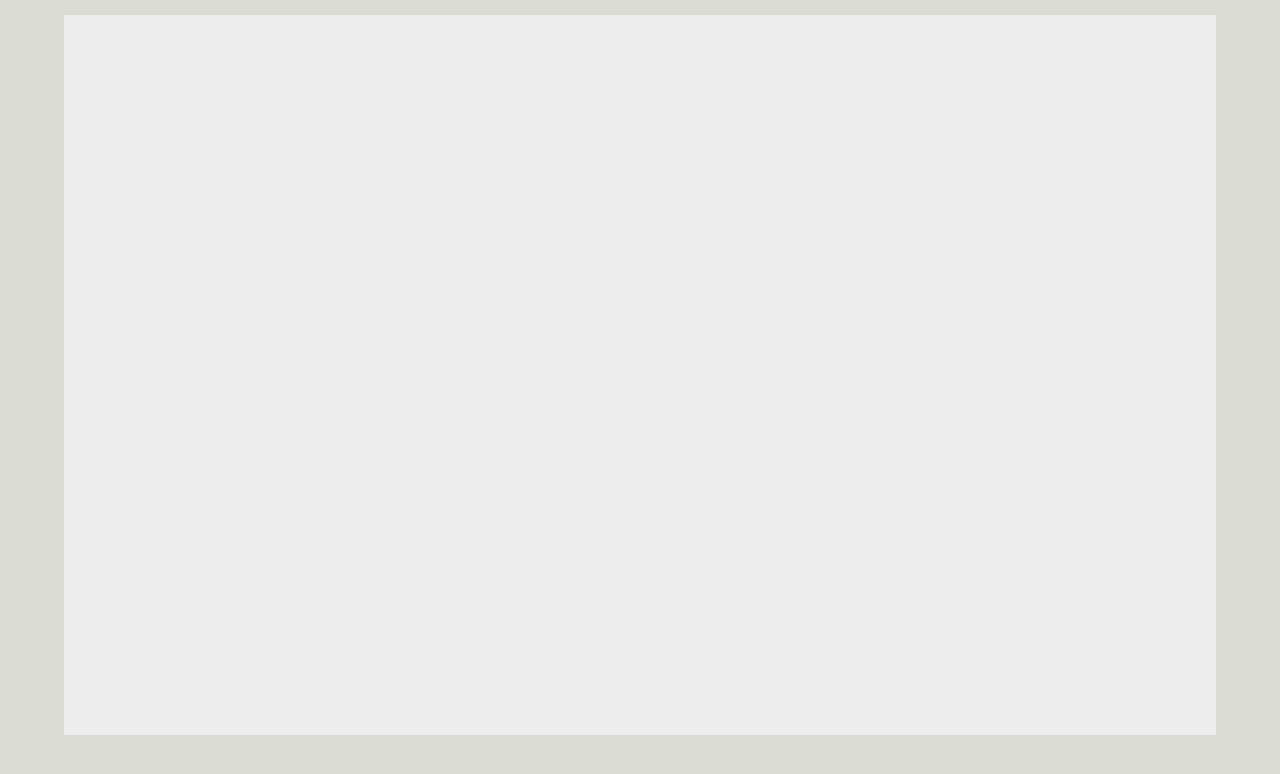
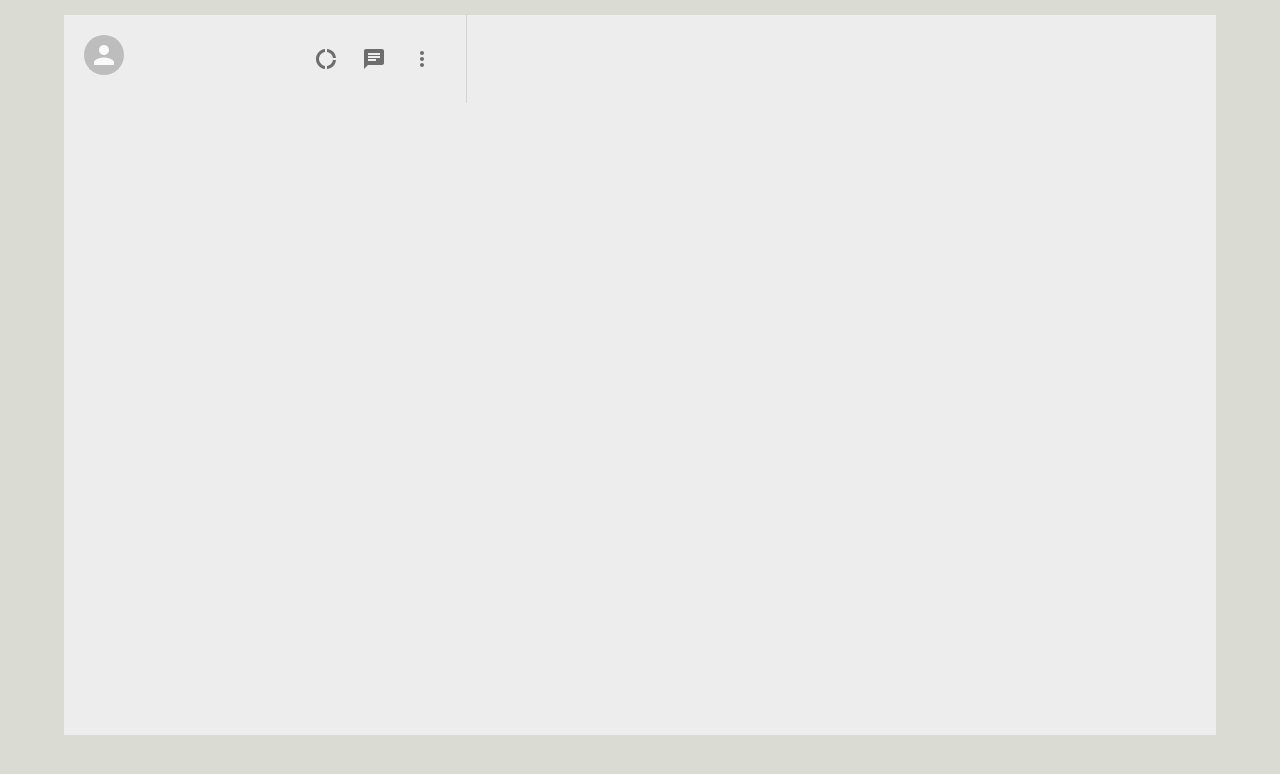
Before and after one commit to Issa-web/WhatsApp-clone, a React (Create React App) app: page / in a window 1280 px wide. Shown: the top 774 px of the page. Built offline with nearby package versions, Linux system fonts and the light colour scheme.

Commit message:
header of the sidebar done

```diff
--- a/package.json
+++ b/package.json
@@ -3,6 +3,8 @@
   "version": "0.1.0",
   "private": true,
   "dependencies": {
+    "@material-ui/core": "^4.11.0",
+    "@material-ui/icons": "^4.9.1",
     "@testing-library/jest-dom": "^5.11.4",
     "@testing-library/react": "^11.1.0",
     "@testing-library/user-event": "^12.1.10",
--- a/src/Sidebar.css
+++ b/src/Sidebar.css
@@ -0,0 +1,21 @@
+.sidebar {
+    flex: 0.35;
+}
+
+.sidebar__header{
+    display: flex;
+    justify-content: space-between;
+    padding: 20px;
+    border-right: 1px solid lightgray;
+}
+
+.sidebar__headerRight {
+    display: flex;
+    align-items: center;
+    justify-content: space-between;
+    min-width: 10vw;
+}
+.sidebar__headerRight > .MuiSvgIcon-root{
+    margin-right: 2vw;
+    font-size: 24px !important;
+}
--- a/src/Sidebar.js
+++ b/src/Sidebar.js
@@ -1,12 +1,32 @@
 import React from 'react';
+import { Avatar, IconButton } from "@material-ui/core";
+import DonutLargeIcon from '@material-ui/icons/DonutLarge';
+import ChatIcon from '@material-ui/icons/Chat';
+import MoreVertIcon from '@material-ui/icons/MoreVert';
 import './Sidebar.css'
 function Sidebar() {
   return (
     <div className="sidebar">
       <div className="sidebar__header">
+        <Avatar />
+            <div className="sidebar__headerRight">
+             <IconButton>
+                <DonutLargeIcon />
+             </IconButton>
+             <IconButton>
+                <ChatIcon />
+             </IconButton>
+             <IconButton>
+                <MoreVertIcon />
+             </IconButton>
+            </div>
+
       </div>
 
       <div className="sidebar__search">
+      </div>
+
+      <div className="sidebar__chats">
       </div>
     </div>
   );
```
Also changed, not shown: 1 other file (tests, documents, lock files or other folders).
